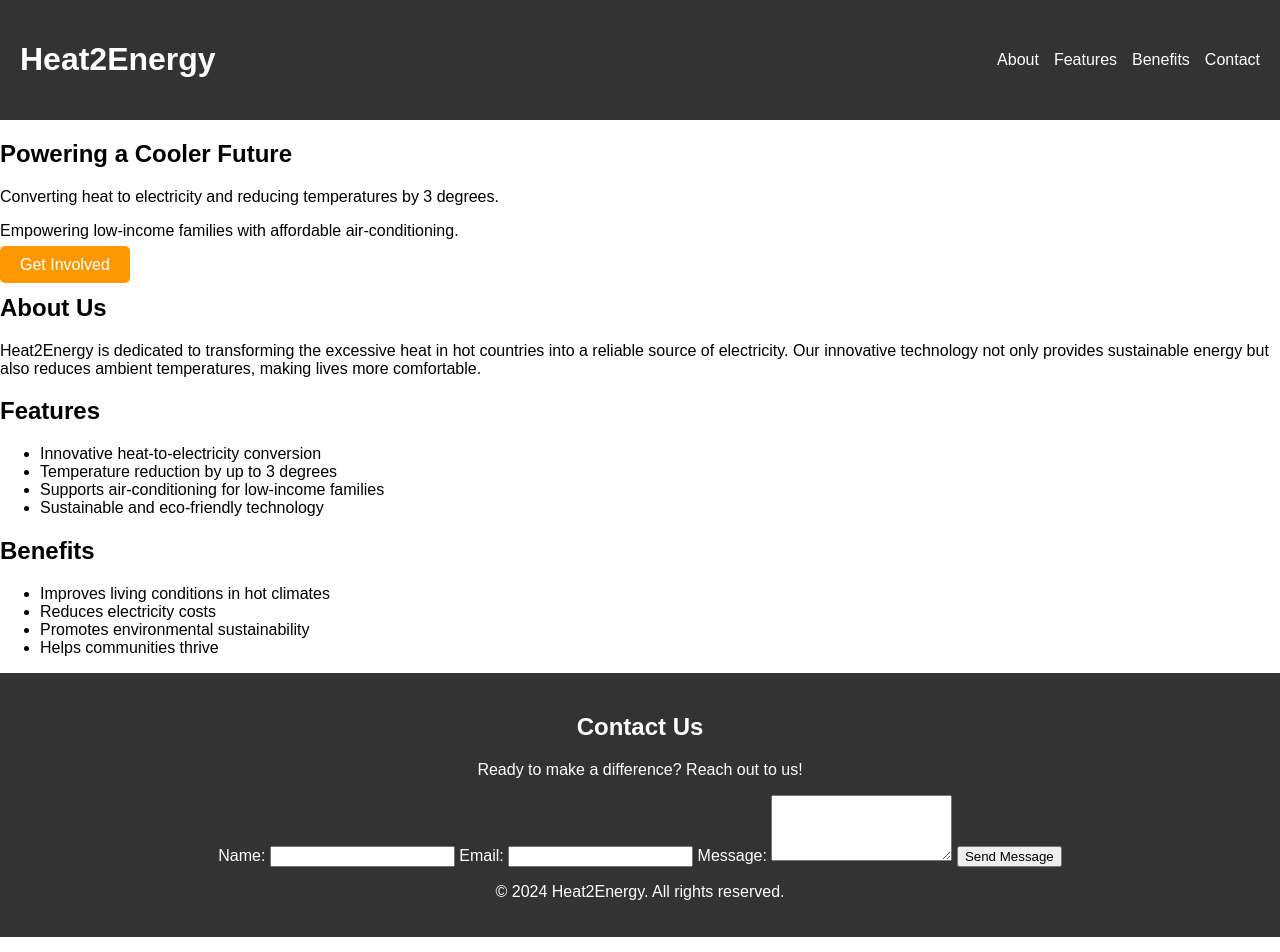
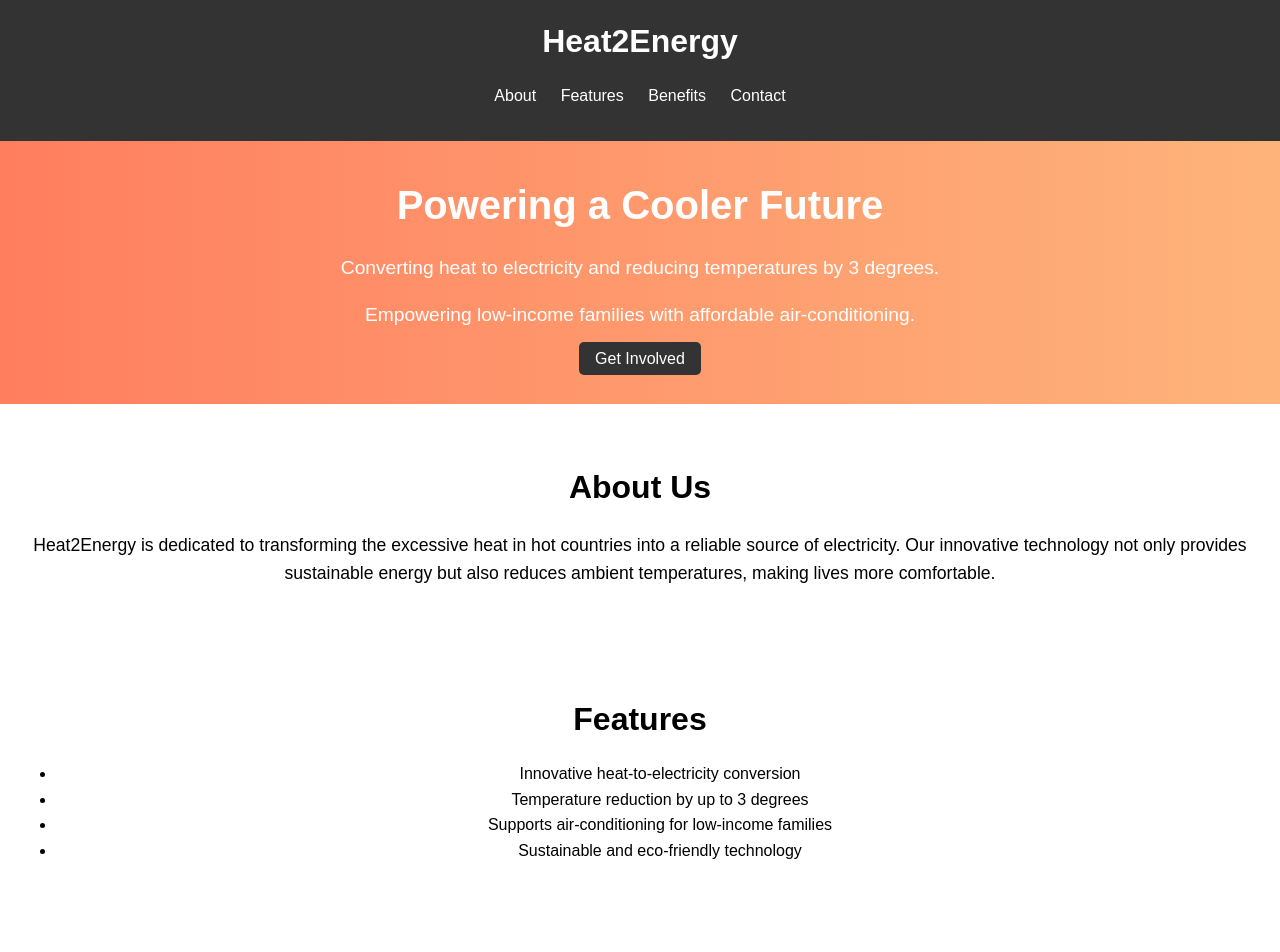
Before and after one commit to gab-lee/LessonNocode, a plain HTML site: page index.html in a window 1280 px wide. Shown: the top 952 px of the page. Drawn offline with Linux system fonts and the light colour scheme.

Commit message:
Update styles.css

```diff
--- a/styles.css
+++ b/styles.css
@@ -2,94 +2,114 @@ body {
     font-family: Arial, sans-serif;
     margin: 0;
     padding: 0;
-    box-sizing: border-box;
+    line-height: 1.6;
 }
 
 header {
-    display: flex;
-    justify-content: space-between;
-    align-items: center;
-    padding: 20px;
-    background-color: #333;
+    background: #333;
     color: #fff;
+    padding: 1rem 0;
+    text-align: center;
 }
 
-.logo {
-    font-size: 24px;
-    font-weight: bold;
+header h1 {
+    margin: 0;
 }
 
-nav ul {
+header nav ul {
     list-style: none;
-    display: flex;
-    gap: 15px;
+    padding: 0;
 }
 
-nav a {
+header nav ul li {
+    display: inline;
+    margin: 0 10px;
+}
+
+header nav ul li a {
     color: #fff;
     text-decoration: none;
 }
 
+#hero {
+    background: linear-gradient(to right, #ff7e5f, #feb47b);
+    color: #fff;
+    text-align: center;
+    padding: 2rem 1rem;
+}
+
+#hero h2 {
+    margin: 0;
+    font-size: 2.5rem;
+}
+
+#hero p {
+    margin: 1rem 0;
+    font-size: 1.2rem;
+}
+
 .cta-button {
-    background-color: #ff9800;
+    background: #333;
     color: #fff;
-    padding: 10px 20px;
+    padding: 0.5rem 1rem;
     text-decoration: none;
     border-radius: 5px;
 }
 
-.hero {
-    text-align: center;
-    background: url('images/hero-bg.jpg') no-repeat center center/cover;
-    color: #fff;
-    padding: 100px 20px;
+.cta-button:hover {
+    background: #555;
 }
 
-.how-it-works, .impact, .benefits, .cta {
-    padding: 60px 20px;
+section {
+    padding: 2rem 1rem;
     text-align: center;
 }
 
-.how-it-works .steps, .impact .statistics {
-    display: flex;
-    justify-content: center;
-    gap: 20px;
-    margin-top: 20px;
+section h2 {
+    font-size: 2rem;
+    margin-bottom: 1rem;
 }
 
-.step, .stat {
-    width: 30%;
-}
-
-.benefits ul {
-    list-style: none;
-    padding: 0;
-}
-
-.benefits li {
-    margin: 10px 0;
+section p {
+    margin-bottom: 1rem;
+    font-size: 1.1rem;
 }
 
 footer {
-    background-color: #333;
+    background: #333;
     color: #fff;
-    padding: 20px;
     text-align: center;
+    padding: 1rem 0;
 }
 
-footer .quick-links, footer .social-media, footer .contact-info, footer .newsletter {
-    margin: 10px 0;
+footer form {
+    max-width: 600px;
+    margin: 0 auto;
 }
 
-footer .newsletter input {
-    padding: 10px;
-    margin-right: 10px;
+footer form label {
+    display: block;
+    margin: 0.5rem 0 0.2rem;
 }
 
-footer .newsletter button {
-    padding: 10px;
-    background-color: #ff9800;
+footer form input,
+footer form textarea {
+    width: 100%;
+    padding: 0.5rem;
+    margin-bottom: 1rem;
+    border: 1px solid #ccc;
+    border-radius: 5px;
+}
+
+footer form button {
+    background: #ff7e5f;
     color: #fff;
     border: none;
+    padding: 0.7rem 1.5rem;
+    cursor: pointer;
     border-radius: 5px;
 }
+
+footer form button:hover {
+    background: #feb47b;
+}
```
